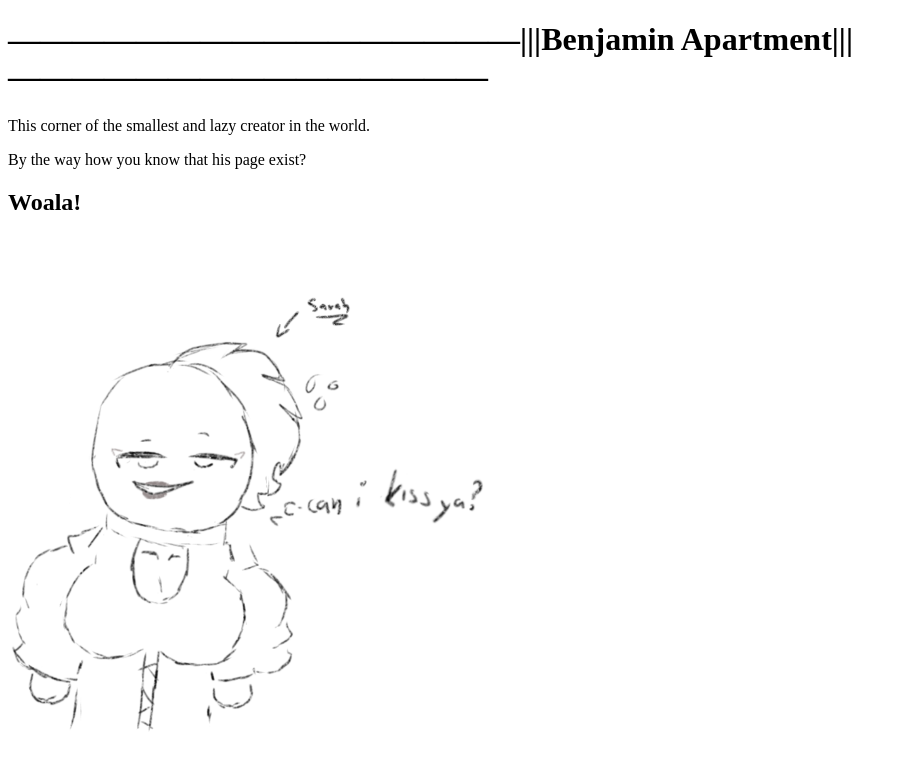
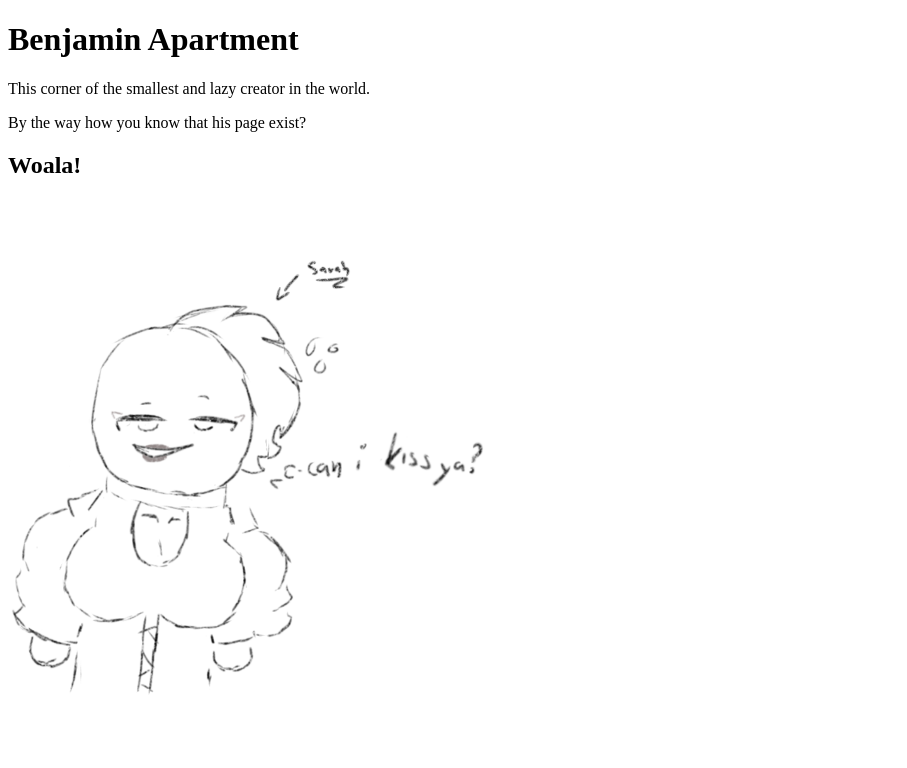
Before and after one commit to benjamintime/benjaminapartment, a plain HTML site: page index.html in a window 1280 px wide. Shown: the whole page, without its empty margins (0-907 px from the left). Drawn offline with Linux system fonts and the light colour scheme.

Commit message:
the big update

```diff
--- a/index.html
+++ b/index.html
@@ -3,10 +3,10 @@
  <head>
     <meta charset="UTF-8">
      <meta name="viewport" content="width=device-width, initial-scale=1.0">
-    <title>Document</title>
+    <title>Benjamin Apartment</title>
  </head>
   <body>
-    <h1>————————————————|||Benjamin Apartment|||———————————————</h1>
+    <h1>Benjamin Apartment</h1>
     <p>This corner of the smallest and lazy creator in the world.</p>
     <p>By the way how you know that his page exist?</p>
     <h2>Woala!</h2>
```
Also changed, not shown: package.json (deleted, +0 -24 lines).
